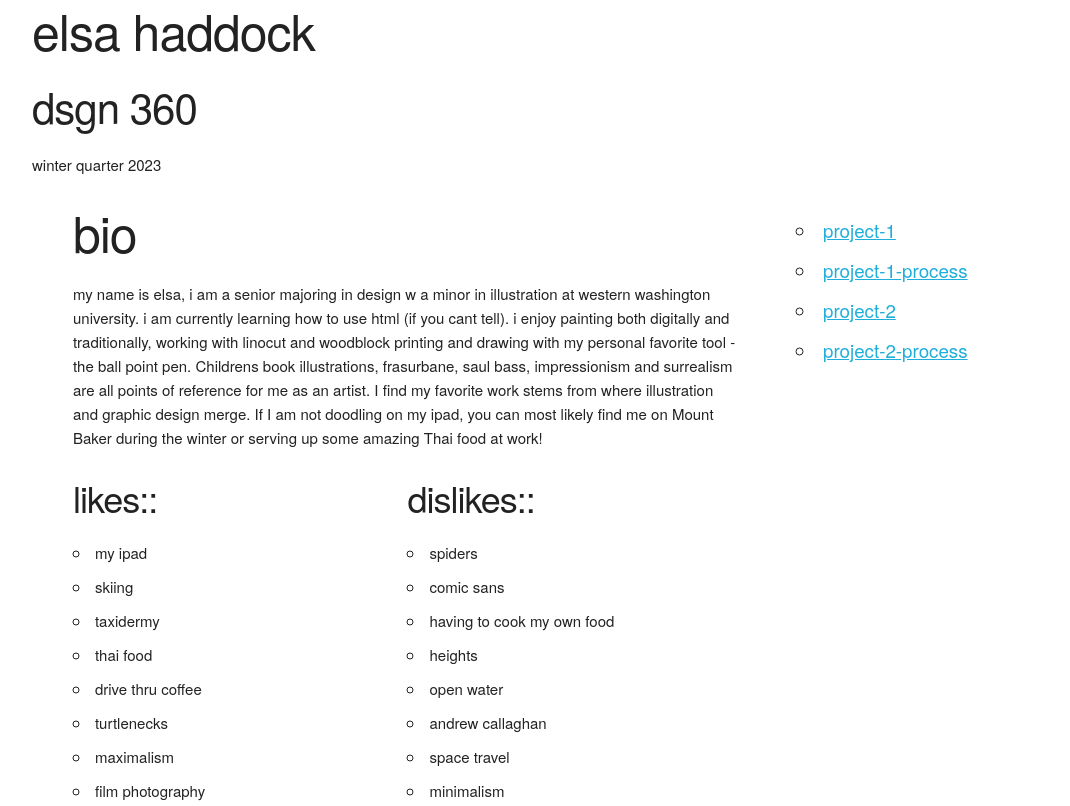
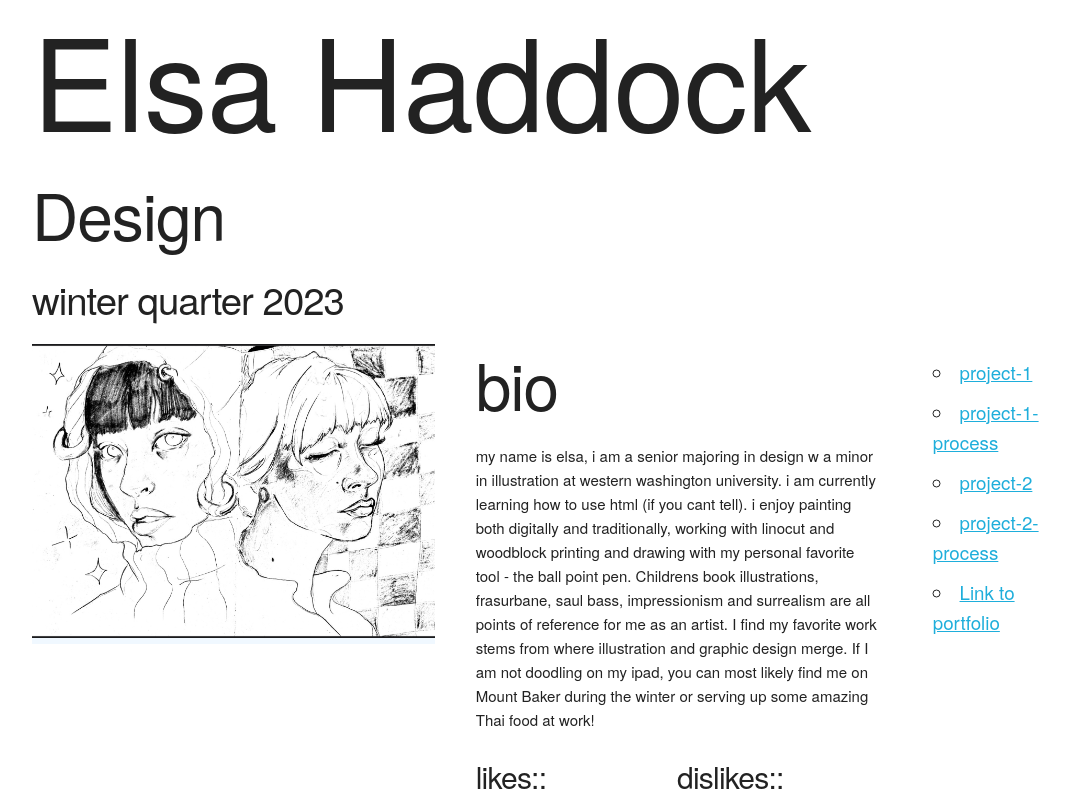
Before and after one commit to elsahaddock/elsahaddock.github.io, a plain HTML site: page index.html in a window 1280 px wide. Shown: the top 806 px of the page, without its empty margins (96-1166 px from the left). Drawn offline with Linux system fonts and the light colour scheme.

Commit message:
exercise 5 final

```diff
--- a/index.html
+++ b/index.html
@@ -15,22 +15,23 @@
 
     <div id= "wrapper">
 
-        <div class="twelve columns">
-            <header class="row">
-                <h1>elsa haddock</h1>
-                <h2>dsgn 360</h2>
-                <p>winter quarter 2023</p>
+            <header class="twelve columns">
+                <h1>Elsa Haddock</h1>
+                <h2>Design</h2>
+                <h3>winter quarter 2023</h3>
             </header>
+ <div class="row">
+        <div class="five columns" style="background-color: aliceblue">
+            <img src="/images/IMG_3303.jpg" alt="" width="100%">
         </div>
+        <div class="five columns">
 
-        <div class="eight columns">
-
-                <h1>bio</h1>
+                <h2>bio</h2>
                 <p>my name is elsa, i am a senior majoring in design w a minor in illustration at western washington university. i am currently learning how to use html (if you cant tell). i enjoy painting both digitally and traditionally, working with linocut and woodblock printing and drawing with my personal favorite tool - the ball point pen. Childrens book illustrations, frasurbane, saul bass, impressionism and surrealism are all points of reference for me as an artist. I find my favorite work stems from where illustration and graphic design merge. If I am not doodling on my ipad, you can most likely find me on Mount Baker during the winter or serving up some amazing Thai food at work!
 
                 <div id="container">
                     <ul class="likes">
-                        <h3>likes::</h3>
+                        <h4>likes::</h4>
                         <li>my ipad</li>
                         <li>skiing</li>
                         <li>taxidermy</li>
@@ -49,7 +50,7 @@
                     </ul>
 
                     <ul class="dislikes">
-                        <h3>dislikes::</h3>
+                        <h4>dislikes::</h4>
                         <li>spiders</li>
                         <li>comic sans</li>
                         <li>having to cook my own food</li>
@@ -70,17 +71,18 @@
 
         </div>
 
-        <div class="three columns">
+        <div class="two columns">
             <nav>
                 <ul>
                     <li><a href="https://www.figma.com/file/mMnNyaWIqhWJrBEkgg5xG0/ragfinery?node-id=0%3A1&t=577n7S9sQ9HdElcF-1">project-1</a></li>
                     <li><a href="https://acrobat.adobe.com/link/track?uri=urn:aaid:scds:US:08f09e62-61c0-3cf5-91a8-85dbef6b83b7">project-1-process</a></li>
                     <li><a href="project-2/index.html">project-2</a></li>
                     <li><a href="project-2-process/index.html">project-2-process</a></li>
+                    <li><a href="">Link to portfolio</a></li>
                 </ul>
             </nav>
         </div>
-
+</div>
         <div class="twelve columns">
             <footer>
                 <p><a href="mailto: haddoce@wwu.edu">haddoce@wwu.edu</a></p>
--- a/newstyle.css
+++ b/newstyle.css
@@ -8,7 +8,6 @@
     text-align: left;
     margin:0 ;
     font-size: 5em;
-    color: #4361ee;
 }
 
 nav {
@@ -37,3 +36,16 @@ nav {
     clear: both;
     padding: 10pt;
     }
+h1{
+    font-size: 10vw;
+}
+h2{
+    font-size: 5vw;
+}
+h3{
+    font-size: 3vw;
+}
+.footer {
+    clear: both;
+    margin:20px;
+    }
```
